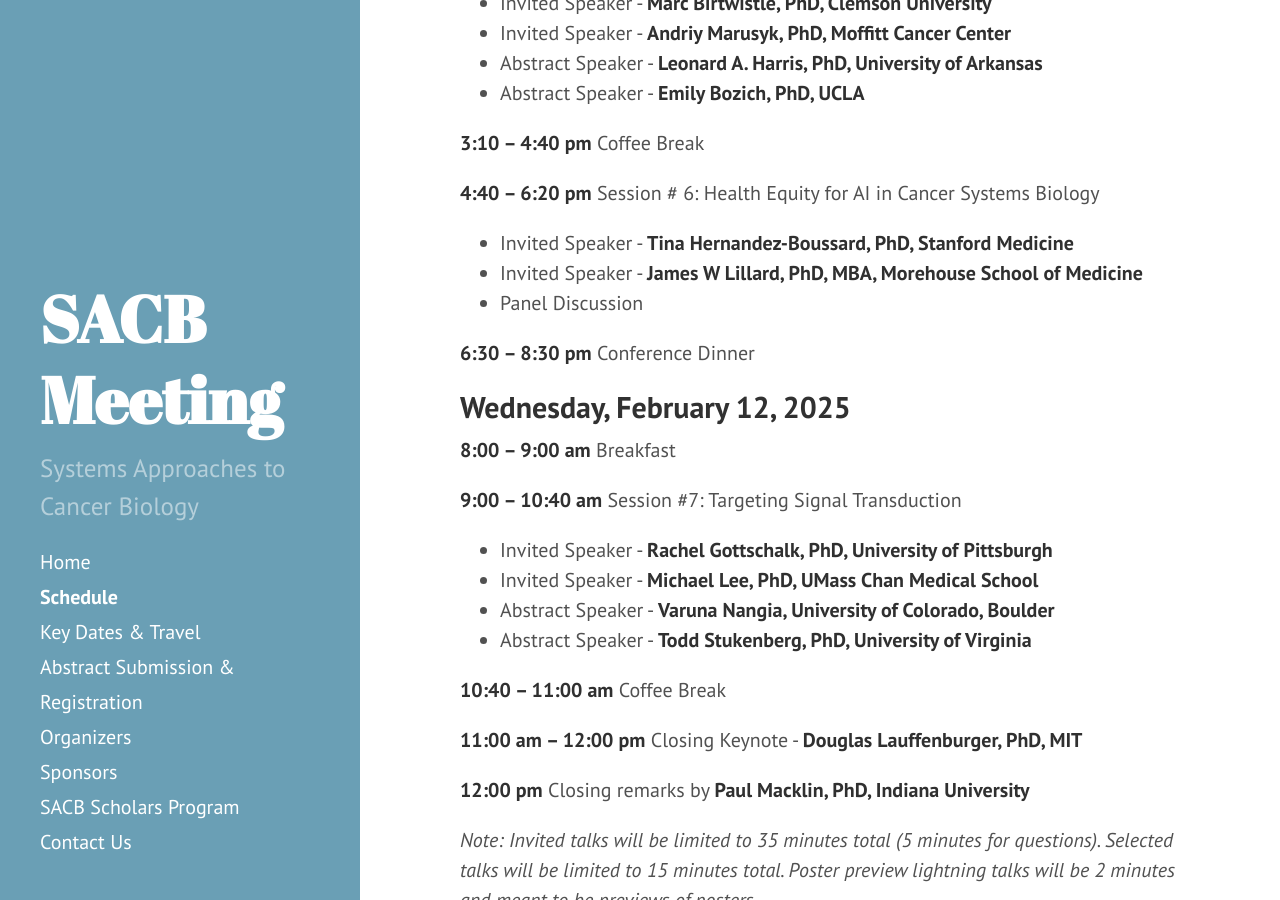
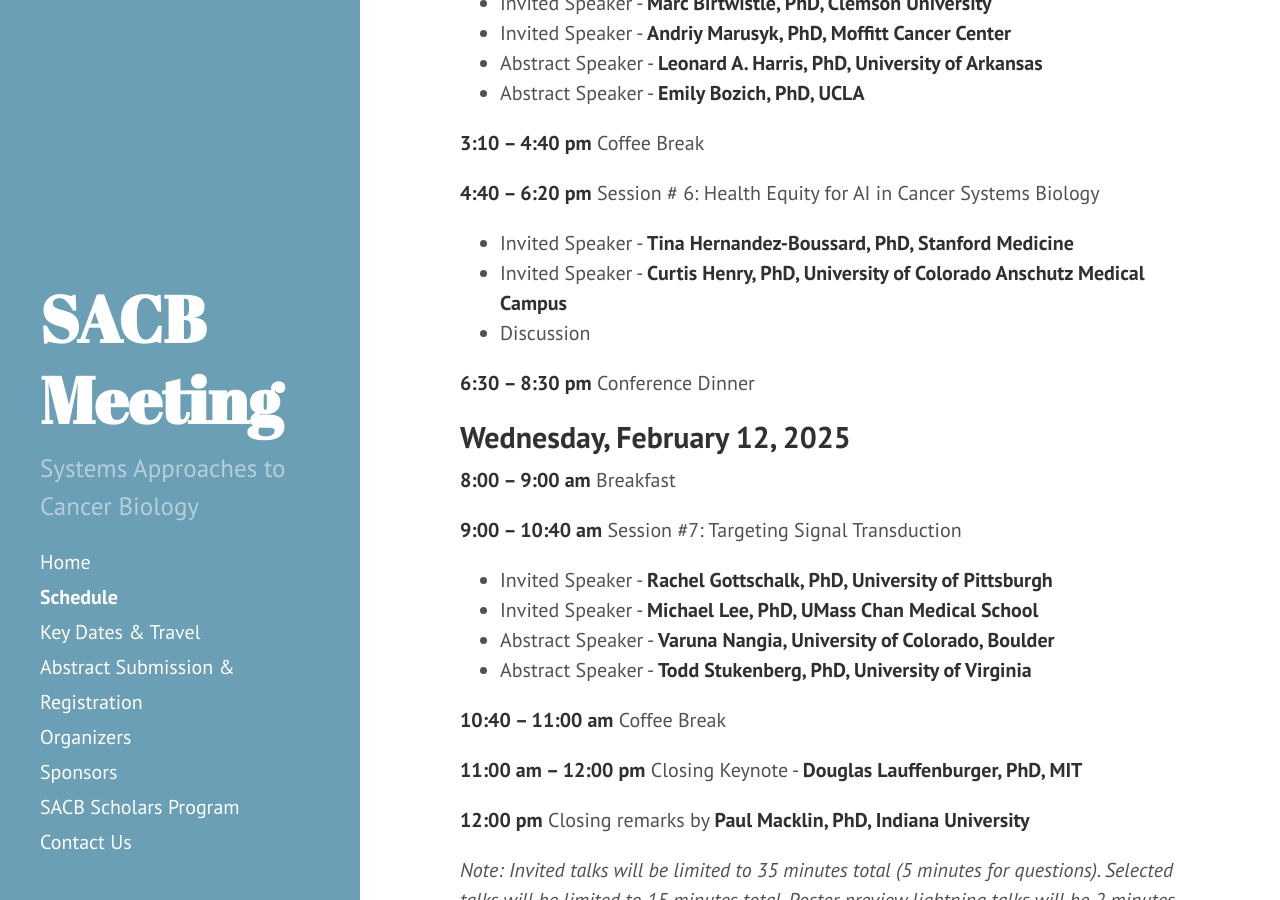
Before and after one commit to AECCSB/sacb-meeting, a Jekyll site: the page built from schedule.md, in a window 1280 px wide and 900 px high, scrolled down 2285 px. Built offline with Jekyll 4.4.1, drawn with Linux system fonts in a browser that asks for light colours; some of the changed text lies outside the part shown.

Commit message:
Update schedule.md

```diff
--- a/schedule.md
+++ b/schedule.md
@@ -90,8 +90,8 @@
 **4:40 – 6:20 pm**		Session # 6: Health Equity for AI in Cancer Systems Biology
 
 + Invited Speaker - **Tina Hernandez-Boussard, PhD, Stanford Medicine**
-+ Invited Speaker - **James W Lillard, PhD, MBA, Morehouse School of Medicine**
-+ Panel Discussion
++ Invited Speaker - **Curtis Henry, PhD, University of Colorado Anschutz Medical Campus**
++ Discussion
 
 **6:30 – 8:30 pm**		Conference Dinner
 
```
Also changed, not shown: other parts of schedule.md (+2 -2 lines).
